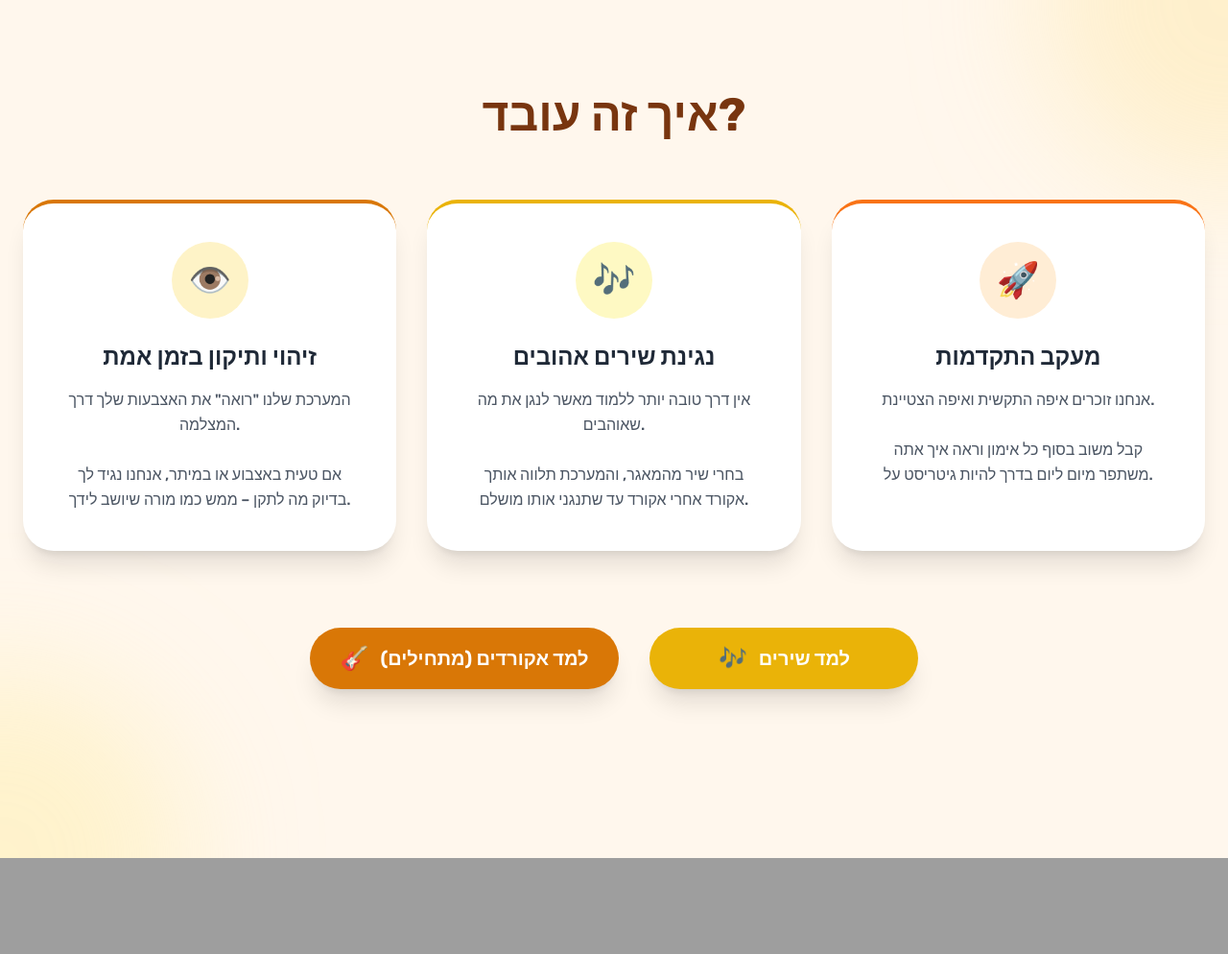
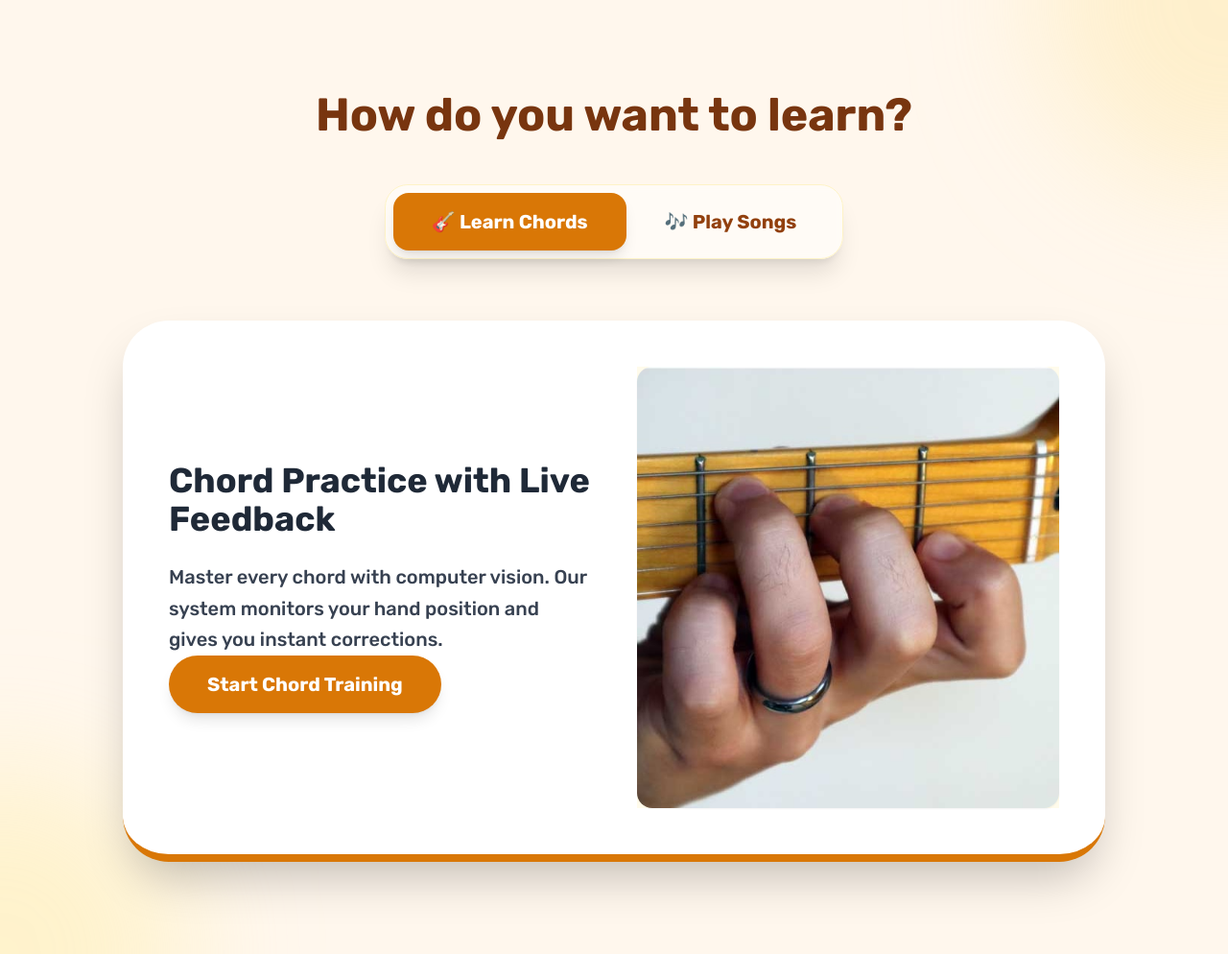
Before and after one commit to nudelMiss/Guitar_Chords_Learning, a Flask app: page / in a window 1280 px wide. Shown: the part 800-1794 px from the top of the page at 96% size. Before the commit the page ends 1694 px from the top, so only its background shows below. Run offline with Flask 3, Linux system fonts and the light colour scheme; some libraries are stand-ins or nearby versions.

Commit message:
site not finished

```diff
--- a/app.py
+++ b/app.py
@@ -1,32 +1,136 @@
-# app.py - Full Code
 from flask import Flask, render_template, Response
-from camera import VideoCamera
+import cv2
+import numpy as np
+import string_and_frets as sf
+import central_coordinating as cc
 
 app = Flask(__name__)
 
-def gen(camera):
-    """Video streaming generator function."""
+# Global state to sync with the camera loop
+last_web_key = -1
+
+def generate_frames():
+    cap = cv2.VideoCapture(0)
+
+    # Initialize all your variables from the central logic
+    is_tracking = False
+    locked_model = {}
+    fret_model_rel = []
+    string_model_rel = []
+    is_strings_calibrated = False
+    tracking_pts = None
+    initial_pts = None
+    last_gray = None
+
     while True:
-        frame = camera.get_frame()
-        if frame is not None:
-            yield (b'--frame\r\n'
-                   b'Content-Type: image/jpeg\r\n\r\n' + frame + b'\r\n\r\n')
+        success, frame = cap.read()
+        if not success:
+            break
 
+        global last_web_key
+        key = last_web_key
+        last_web_key = -1 # Reset after capturing
+
+        # Prepare frames
+        height, width = frame.shape[:2]
+        gray = cv2.cvtColor(frame, cv2.COLOR_BGR2GRAY)
+        display_frame = frame.copy()
+
+        # --- REPLICATING CENTRAL_COORDINATING LOGIC ---
+        if is_tracking and tracking_pts is not None:
+            # Tracking logic: Optical Flow
+            new_pts, status, _ = cv2.calcOpticalFlowPyrLK(last_gray, gray, tracking_pts, None)
+            if new_pts is not None and status is not None:
+                good_new = new_pts[status.flatten() == 1]
+                good_old = initial_pts[status.flatten() == 1]
+
+                if len(good_new) >= 4:
+                    matrix, _ = cv2.estimateAffinePartial2D(good_old, good_new, method=cv2.RANSAC)
+                    if matrix is not None:
+                        tracking_pts = cv2.transform(initial_pts, matrix)
+                        last_gray = gray.copy()
+
+                        # Calculate corners
+                        corners = np.array([[locked_model["x_min"], locked_model["y_t"]],
+                                          [locked_model["x_max"], locked_model["y_t"]],
+                                          [locked_model["x_min"], locked_model["y_b"]],
+                                          [locked_model["x_max"], locked_model["y_b"]]], dtype=np.float32).reshape(-1,1,2)
+
+                        tc = cv2.transform(corners, matrix).reshape(-1, 2)
+                        tl, tr, bl, br = tc[0], tc[1], tc[2], tc[3]
+
+                        # DRAW RED/GREEN LINES (The feedback you were missing)
+                        # Draw Frets
+                        for rel_x in fret_model_rel:
+                            p1 = (tl + rel_x * (tr - tl)).astype(int)
+                            p2 = (bl + rel_x * (br - bl)).astype(int)
+                            cv2.line(display_frame, tuple(p1), tuple(p2), (0, 255, 0), 2)
+                        # Draw Neck Bounds
+                        cv2.line(display_frame, tuple(tl.astype(int)), tuple(tr.astype(int)), (255, 0, 0), 2)
+                        cv2.line(display_frame, tuple(bl.astype(int)), tuple(br.astype(int)), (255, 0, 0), 2)
+
+                        # Handle String Calibration Command from Web
+                        if key == ord('s'):
+                            curr_model = {"x_min": int(np.min(tc[:,0])), "x_max": int(np.max(tc[:,0])),
+                                          "y_t": int(np.min(tc[:,1])), "y_b": int(np.max(tc[:,1]))}
+                            detected = sf.detect_strings_in_neck(frame, curr_model)
+                            if len(detected) == 6:
+                                string_model_rel = detected
+                                is_strings_calibrated = True
+
+        else:
+            # PREVIEW MODE: Looking for the neck (Red lines before locking)
+            raw_frets = sf.detect_frets_bottom(frame)
+            y_t, y_b = sf.detect_guitar_neck_bounds(frame)
+
+            if y_t is not None and y_b is not None:
+                # THESE ARE THE RED LINES YOU WANT TO SEE
+                cv2.line(display_frame, (0, y_t), (width, y_t), (0, 0, 255), 2)
+                cv2.line(display_frame, (0, y_b), (width, y_b), (0, 0, 255), 2)
+
+            # Handle Lock Command (C) from Web
+            if key == ord('c') and y_t is not None and len(raw_frets) > 2:
+                stable_f = sf.merge_vertical_lines(raw_frets)
+                if len(stable_f) >= 2:
+                    x_min, x_max = stable_f[0][0], stable_f[-1][0]
+                    # Setup points for tracking
+                    grid_x = np.linspace(x_min, x_max, 10)
+                    grid_y = np.linspace(y_t, y_b, 4)
+                    temp_pts = [[gx, gy] for gx in grid_x for gy in grid_y]
+                    initial_pts = np.array(temp_pts, dtype=np.float32).reshape(-1, 1, 2)
+                    tracking_pts = initial_pts.copy()
+                    locked_model = {"x_min": x_min, "x_max": x_max, "y_t": y_t, "y_b": y_b}
+                    fret_model_rel = [(f[0] - x_min) / (x_max - x_min) for f in stable_f]
+                    last_gray = gray.copy()
+                    is_tracking = True
+
+        # Encode the frame with drawings to be sent to the browser
+        ret, buffer = cv2.imencode('.jpg', display_frame)
+        frame_bytes = buffer.tobytes()
+        yield (b'--frame\r\n'
+               b'Content-Type: image/jpeg\r\n\r\n' + frame_bytes + b'\r\n')
 @app.route('/')
 def index():
-    """Home Page"""
+    # The main landing page we designed earlier
     return render_template('index.html')
 
-@app.route('/learn-chords')
-def learn_chords():
-    """Learning Page"""
-    return render_template('learning.html')
+@app.route('/chords-training')
+def chords_training():
+    return render_template('chords-training.html')
+
+@app.route('/song-practice')
+def song_practice():
+    return render_template('song-practice.html')
 
 @app.route('/video_feed')
 def video_feed():
-    """Video Streaming Route"""
-    return Response(gen(VideoCamera()),
-                    mimetype='multipart/x-mixed-replace; boundary=frame')
+    return Response(generate_frames(), mimetype='multipart/x-mixed-replace; boundary=frame')
+
+@app.route('/send_command/<key>')
+def send_command(key):
+    global last_web_key
+    last_web_key = ord(key)
+    return f"Command {key} received", 200
 
 if __name__ == '__main__':
-    app.run(host='0.0.0.0', port=5000, debug=True)
+    app.run(debug=True)
--- a/templates/index.html
+++ b/templates/index.html
@@ -8,7 +8,7 @@
     html { scroll-behavior: smooth; }
 </style>
 
-<section class="h-screen w-full bg-no-repeat bg-cover bg-center flex flex-col justify-center items-center relative" style="background-image: url(https://i.pinimg.com/1200x/ad/c6/47/adc647dfb2047ac05da195d4a0d6020e.jpg) ;">
+<section class="h-screen w-full bg-no-repeat bg-cover bg-center flex flex-col justify-center items-center relative" style="background-image: url(https://i.pinimg.com/1200x/ad/c6/47/adc647dfb2047ac05da195d4a0d6020e.jpg);">
 
     <h1 class="text-7xl font-black mb-4 text-amber-800 [-webkit-text-stroke:2px_white]">
         PLAY GUITAR
@@ -29,66 +29,82 @@
 
     <div class="container mx-auto px-6 relative z-10">
 
-        <h2 class="text-4xl md:text-5xl font-bold text-center text-amber-900 mb-16">
-            איך זה עובד?
+        <div class="container mx-auto px-6 relative z-10">
+            <h2 class="text-5xl font-black text-center text-amber-900 mb-12">
+                How do you want to learn?
             </h2>
 
-        <div class="grid grid-cols-1 md:grid-cols-3 gap-8">
-
-            <div class="bg-white rounded-[2rem] p-10 shadow-xl border-t-4 border-amber-600 hover:-translate-y-2 transition-transform duration-300 flex flex-col items-center text-center group">
-                <div class="w-20 h-20 bg-amber-100 rounded-full flex items-center justify-center mb-6 group-hover:bg-amber-600 transition-colors duration-300">
-                    <span class="text-4xl group-hover:text-white transition-colors duration-300">👁️</span>
+            <div class="flex justify-center mb-16">
+                <div class="inline-flex p-2 bg-white/50 backdrop-blur-sm rounded-3xl shadow-xl border border-amber-100">
+                    <button onclick="showMode('chords')" id="btn-chords" class="mode-btn active px-10 py-4 rounded-2xl font-bold text-xl transition-all duration-300 bg-amber-600 text-white shadow-lg">
+                        🎸 Learn Chords
+                    </button>
+                    <button onclick="showMode('songs')" id="btn-songs" class="mode-btn px-10 py-4 rounded-2xl font-bold text-xl transition-all duration-300 text-amber-800 hover:bg-amber-100">
+                        🎶 Play Songs
+                    </button>
+                </div>
             </div>
 
-                <h3 class="text-2xl font-bold text-gray-800 mb-4">זיהוי ותיקון בזמן אמת</h3>
-                <p class="text-gray-600 leading-relaxed">
-                    המערכת שלנו "רואה" את האצבעות שלך דרך המצלמה.
-                    <br><br>
-                    אם טעית באצבוע או במיתר, אנחנו נגיד לך בדיוק מה לתקן – ממש כמו מורה שיושב לידך.
+            <div class="max-w-5xl mx-auto">
+
+                <div id="mode-chords" class="mode-content grid md:grid-cols-2 gap-12 items-center bg-white rounded-[3rem] p-12 shadow-2xl border-b-8 border-amber-600 animate-fadeIn">
+
+                    <div class="space-y-6">
+                        <h3 class="text-4xl font-black text-gray-800">Chord Practice with Live Feedback</h3>
+                        <p class="text-xl text-gray-700 leading-relaxed font-medium">
+                            Master every chord with computer vision. Our system monitors your hand position and gives you instant corrections.
                         </p>
+
+                        <a href="{{ url_for('chords_training') }}">
+                            <button class="px-10 py-4 bg-amber-600 text-white rounded-full font-bold text-xl hover:bg-amber-700 transition-all transform hover:scale-105 shadow-lg">
+                                Start Chord Training
+                            </button>
+                        </a>
                     </div>
 
-            <div class="bg-white rounded-[2rem] p-10 shadow-xl border-t-4 border-yellow-500 hover:-translate-y-2 transition-transform duration-300 flex flex-col items-center text-center group">
-                <div class="w-20 h-20 bg-yellow-100 rounded-full flex items-center justify-center mb-6 group-hover:bg-yellow-500 transition-colors duration-300">
-                    <span class="text-4xl group-hover:text-white transition-colors duration-300">🎶</span>
+                    <div class="bg-amber-50">
+                        <img src="static/images/guitar-chord.jpg" alt="Chord Practice" class="max-h-full max-w-full object-contain rounded-2xl shadow-sm">
+                    </div>
                 </div>
 
-                <h3 class="text-2xl font-bold text-gray-800 mb-4">נגינת שירים אהובים</h3>
-                <p class="text-gray-600 leading-relaxed">
-                    אין דרך טובה יותר ללמוד מאשר לנגן את מה שאוהבים.
-                    <br><br>
-                    בחרי שיר מהמאגר, והמערכת תלווה אותך אקורד אחרי אקורד עד שתנגני אותו מושלם.
+                <div id="mode-songs" class="mode-content hidden grid md:grid-cols-2 gap-12 items-center bg-white rounded-[3rem] p-12 shadow-2xl border-b-8 border-yellow-500 animate-fadeIn">
+                    <div class="space-y-6">
+                        <h3 class="text-4xl font-black text-gray-800">Play Along to the Rhythm</h3>
+                        <p class="text-xl text-gray-600 leading-relaxed">
+                            Learn your favorite hits by following the beat. The chords appear on your screen exactly when you need to play them.
                         </p>
+                        <a href="{{ url_for('song_practice') }}" class="inline-block mt-4 px-8 py-4 bg-yellow-500 text-white rounded-full font-bold text-lg hover:bg-yellow-600 transition-all transform hover:scale-105">
+                            Choose a Song
+                        </a>
                     </div>
-
-            <div class="bg-white rounded-[2rem] p-10 shadow-xl border-t-4 border-orange-500 hover:-translate-y-2 transition-transform duration-300 flex flex-col items-center text-center group">
-                <div class="w-20 h-20 bg-orange-100 rounded-full flex items-center justify-center mb-6 group-hover:bg-orange-500 transition-colors duration-300">
-                    <span class="text-4xl group-hover:text-white transition-colors duration-300">🚀</span>
+                    <div class="bg-yellow-50">
+                        <img src="static/images/learn-song.jpeg" alt="Chord Practice" class="max-h-full max-w-full object-contain rounded-2xl shadow-sm">
                     </div>
-
-                <h3 class="text-2xl font-bold text-gray-800 mb-4">מעקב התקדמות</h3>
-                <p class="text-gray-600 leading-relaxed">
-                    אנחנו זוכרים איפה התקשית ואיפה הצטיינת.
-                    <br><br>
-                    קבל משוב בסוף כל אימון וראה איך אתה משתפר מיום ליום בדרך להיות גיטריסט על.
-                </p>
-
                 </div>
 
             </div>
-        <div class="mt-20 flex flex-col md:flex-row justify-center items-center gap-8 pb-20">
+        </div>
+    </section>
 
-            <a href="/learn-chords" class="group relative px-8 py-4 bg-amber-600 hover:bg-amber-700 text-white text-xl font-bold rounded-full shadow-xl transition-all hover:-translate-y-1 hover:shadow-2xl flex items-center gap-3 min-w-[280px] justify-center">
-                <span class="text-2xl group-hover:rotate-12 transition-transform">🎸</span>
-                <span class="whitespace-nowrap">למד אקורדים (מתחילים)</span>
-            </a>
+    <script>
+        function showMode(mode) {
+            // Hide all content
+            document.querySelectorAll('.mode-content').forEach(el => el.classList.add('hidden'));
 
-            <a href="/learn-songs" class="group relative px-8 py-4 bg-yellow-500 hover:bg-yellow-600 text-white text-xl font-bold rounded-full shadow-xl transition-all hover:-translate-y-1 hover:shadow-2xl flex items-center gap-3 min-w-[280px] justify-center">
-                <span class="text-2xl group-hover:rotate-12 transition-transform">🎶</span>
-                <span class="whitespace-nowrap">למד שירים</span>
-            </a>
+            // Show selected content
+            document.getElementById('mode-' + mode).classList.remove('hidden');
 
-        </div>
-    </div>
+            // Update button styles
+            document.querySelectorAll('.mode-btn').forEach(btn => {
+                btn.classList.remove('bg-amber-600', 'text-white', 'shadow-lg');
+                btn.classList.add('text-amber-800', 'hover:bg-amber-100');
+            });
 
-</section>
+            // Highlight active button
+            const activeBtn = document.getElementById('btn-' + mode);
+            activeBtn.classList.add('bg-amber-600', 'text-white', 'shadow-lg');
+            activeBtn.classList.remove('text-amber-800', 'hover:bg-amber-100');
+        }
+    </script>
+</body>
+</html>
```
Also changed, not shown: templates/chords-training.html (added, +70 -0 lines), templates/learning.html (deleted, +0 -165 lines), templates/song-practice.html (added, +121 -0 lines), Chords.py (renamed from templates/Chords.py), central_coordinating.py (renamed from templates/central_coordinating.py), static/images/guitar-chord.jpg (added), static/images/learn-song.jpeg (added), string_and_frets.py (renamed from templates/string_and_frets.py). Lines whose indentation alone changed are shown as unchanged.
